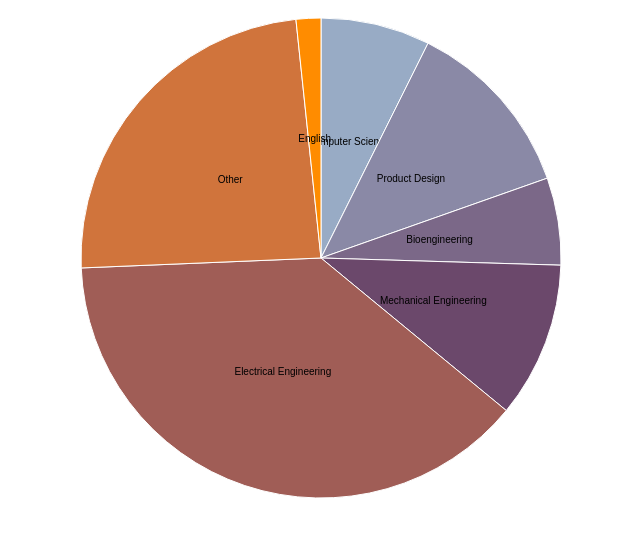
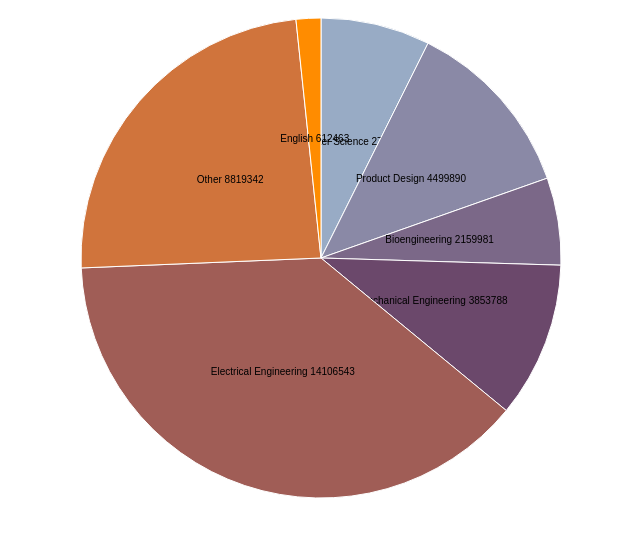
Before and after one commit to rameshvarun/influx, a plain HTML site: page pie.html in a window 1280 px wide. Shown: the whole page, without its empty margins (167-807 px from the left). Drawn offline with nearby package versions, Linux system fonts and the light colour scheme.

Commit message:
Added ydata

```diff
--- a/pie.html
+++ b/pie.html
@@ -55,7 +55,7 @@ d3.csv("data/pie.csv", function(error, data) {
       .attr("transform", function(d) { return "translate(" + arc.centroid(d) + ")"; })
       .attr("dy", ".35em")
       .style("text-anchor", "middle")
-      .text(function(d) { return d.data.xdata; });
+      .text(function(d) { return d.data.xdata + " " + d.data.ydata; });
 
 });
 
```
